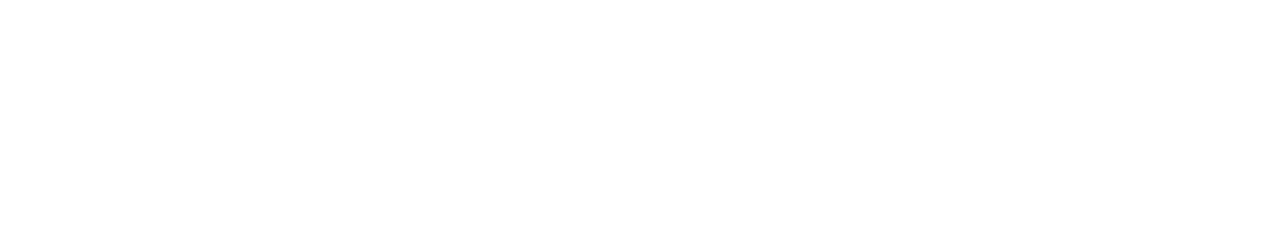
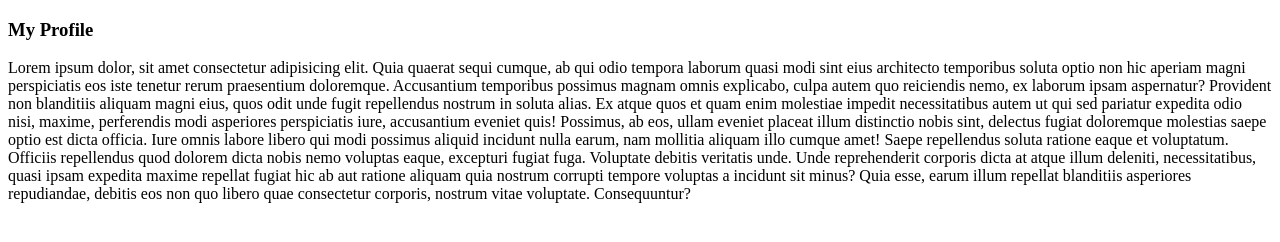
Before and after one commit to christinemichelle/my-profile, a plain HTML site: page index.html in a window 1280 px wide. Drawn offline with Linux system fonts and the light colour scheme.

Commit message:
added html header

```diff
--- a/index.html
+++ b/index.html
@@ -7,6 +7,7 @@
     <title>Document</title>
 </head>
 <body>
-
+    <h3>My Profile</h3>
+    <p>Lorem ipsum dolor, sit amet consectetur adipisicing elit. Quia quaerat sequi cumque, ab qui odio tempora laborum quasi modi sint eius architecto temporibus soluta optio non hic aperiam magni perspiciatis eos iste tenetur rerum praesentium doloremque. Accusantium temporibus possimus magnam omnis explicabo, culpa autem quo reiciendis nemo, ex laborum ipsam aspernatur? Provident non blanditiis aliquam magni eius, quos odit unde fugit repellendus nostrum in soluta alias. Ex atque quos et quam enim molestiae impedit necessitatibus autem ut qui sed pariatur expedita odio nisi, maxime, perferendis modi asperiores perspiciatis iure, accusantium eveniet quis! Possimus, ab eos, ullam eveniet placeat illum distinctio nobis sint, delectus fugiat doloremque molestias saepe optio est dicta officia. Iure omnis labore libero qui modi possimus aliquid incidunt nulla earum, nam mollitia aliquam illo cumque amet! Saepe repellendus soluta ratione eaque et voluptatum. Officiis repellendus quod dolorem dicta nobis nemo voluptas eaque, excepturi fugiat fuga. Voluptate debitis veritatis unde. Unde reprehenderit corporis dicta at atque illum deleniti, necessitatibus, quasi ipsam expedita maxime repellat fugiat hic ab aut ratione aliquam quia nostrum corrupti tempore voluptas a incidunt sit minus? Quia esse, earum illum repellat blanditiis asperiores repudiandae, debitis eos non quo libero quae consectetur corporis, nostrum vitae voluptate. Consequuntur?</p>
 </body>
 </html>
```
